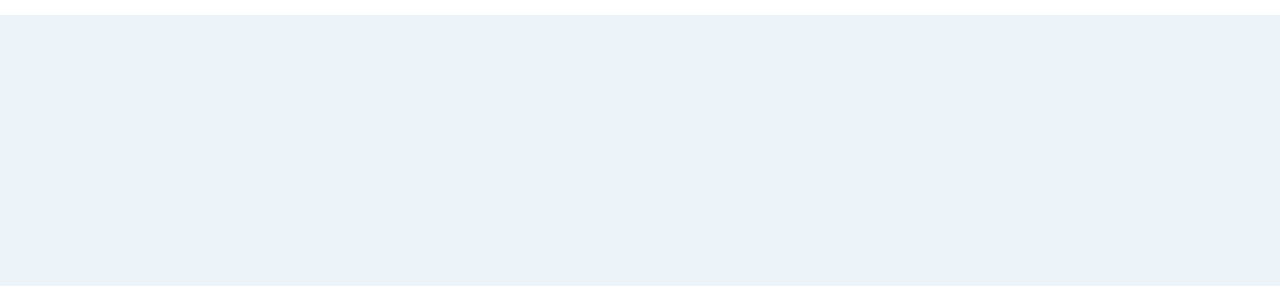
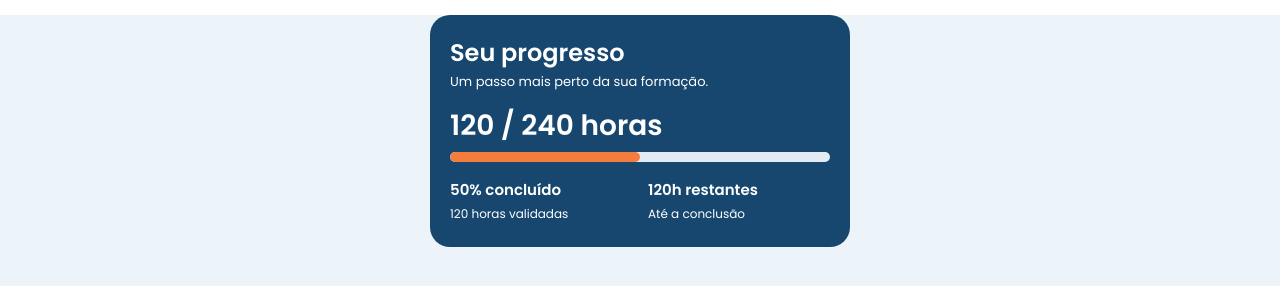
Before and after one commit to SyncSix/site.frontend, a plain HTML site: page frontend/pages/aluno/home.html in a window 1280 px wide. Shown: the part 156-442 px from the top of the page. Drawn offline with Linux system fonts and the light colour scheme.

Commit message:
feat: add card de progresso

```diff
--- a/frontend/pages/aluno/home.html
+++ b/frontend/pages/aluno/home.html
@@ -8,11 +8,7 @@
     <link rel="stylesheet" href="../../styles/pages/aluno/home.css" />
 
     <title>Gestão de Estágios</title>
-</head>
-<body>
-
-</body>
-</html>  </head>
+  </head>
   <body>
     <header>
       <span class="info-SITE"
@@ -31,6 +27,48 @@
         </div>
       </div>
     </header>
+
+    <main>
+      <section
+        class="progress-card"
+        aria-labelledby="progress-title"
+        data-total="240"
+        data-done="120"
+      >
+        <h2 id="progress-title" class="progress-card__title">Seu progresso</h2>
+        <p class="progress-card__subtitle">
+          Um passo mais perto da sua formação.
+        </p>
+
+        <p class="progress-card__hours">
+          <span data-done-text>120</span> /
+          <span data-total-text>240</span> horas
+        </p>
+
+        <div
+          class="progress-card__bar"
+          role="progressbar"
+          aria-valuemin="0"
+          aria-valuemax="100"
+          aria-valuenow="50"
+          aria-label="Progresso da formação"
+        >
+          <div class="progress-card__fill"></div>
+        </div>
+
+        <div class="progress-card__stats">
+          <div>
+            <strong><span data-percent>50</span>% concluído</strong>
+            <small><span data-done-text>120</span> horas validadas</small>
+          </div>
+          <div>
+            <strong><span data-remaining>120</span>h restantes</strong>
+            <small>Até a conclusão</small>
+          </div>
+        </div>
+      </section>
+    </main>
+
     <nav class="bottom-nav" aria-label="Navegação principal">
       <a href="#inicio" class="bottom-nav__item is-active" aria-current="page">
         <svg viewBox="0 0 24 24" aria-hidden="true">
--- a/frontend/styles/pages/aluno/home.css
+++ b/frontend/styles/pages/aluno/home.css
@@ -31,6 +31,90 @@ header {
     justify-content: space-between;
     margin-top: 8px;
 }
+
+/* Conteúdo Principal */
+main {
+    margin-inline: 25px;
+}
+
+:root {
+  --card-bg: #17476f;
+  --card-track: #e3ebf3;
+  --card-fill: #f47c3c;
+}
+
+.progress-card {
+  width: 100%;
+  max-width: 420px;
+  margin: 0 auto;
+  padding: 24px 20px;
+  border-radius: 20px;
+  background: var(--card-bg);
+  color: #fff;
+  font-family: "Poppins", system-ui, sans-serif;
+}
+
+.progress-card__title {
+  margin: 0;
+  font-size: 1.5rem;
+  font-weight: 600;
+  line-height: 1.2;
+}
+
+.progress-card__subtitle {
+  margin: 4px 0 0;
+  font-size: 0.8125rem;
+  font-weight: 400;
+}
+
+.progress-card__hours {
+  margin: 20px 0 12px;
+  font-size: 1.75rem;
+  font-weight: 600;
+  line-height: 1;
+}
+
+.progress-card__bar {
+  height: 10px;
+  border-radius: 999px;
+  background: var(--card-track);
+  overflow: hidden;
+}
+
+.progress-card__fill {
+  width: 0;               /* o JS define a largura */
+  height: 100%;
+  border-radius: 999px;
+  background: var(--card-fill);
+  transition: width 0.8s ease;
+}
+
+.progress-card__stats {
+  display: grid;
+  grid-template-columns: 1fr 1fr;
+  gap: 16px;
+  margin-top: 16px;
+}
+
+.progress-card__stats strong {
+  display: block;
+  font-size: 0.9375rem;
+  font-weight: 600;
+}
+
+.progress-card__stats small {
+  display: block;
+  margin-top: 4px;
+  font-size: 0.75rem;
+  font-weight: 400;
+}
+
+@media (prefers-reduced-motion: reduce) {
+  .progress-card__fill { transition: none; }
+}
+
+
+
 
 /* Menu de Navegação */
 .bottom-nav {
```
